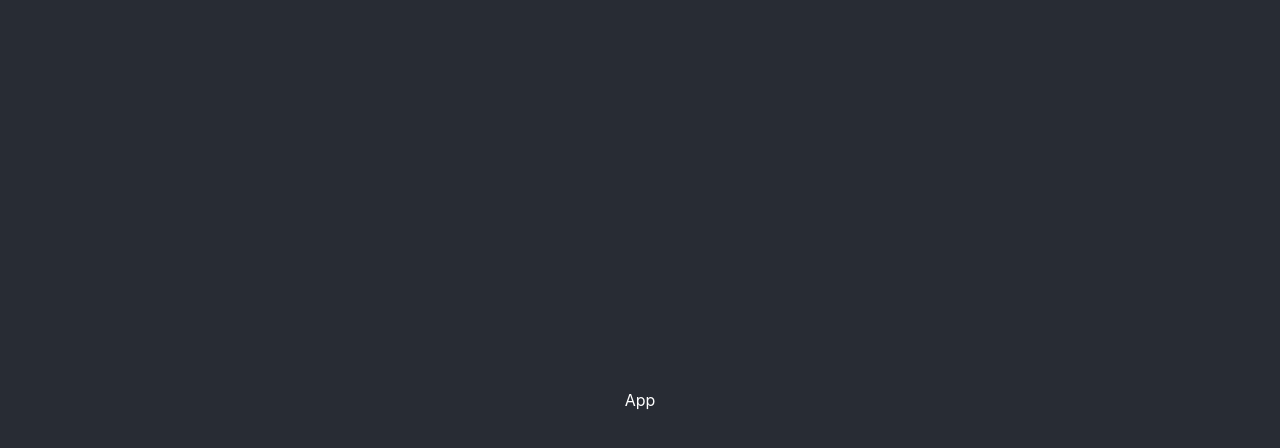
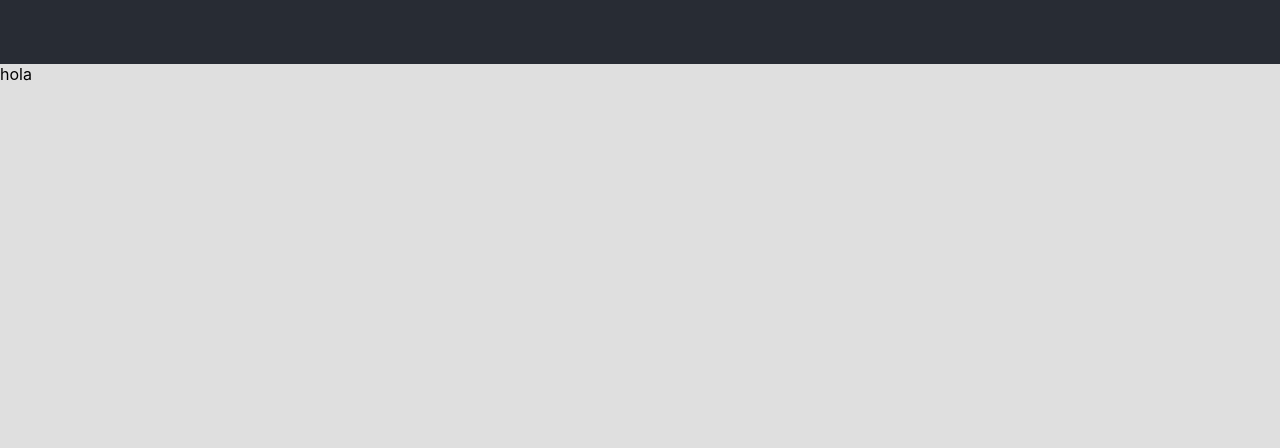
Before and after one commit to DavidMoranchel/rs-14g, a React (Create React App) app: page / in a window 1280 px wide. Shown: the top 448 px of the page. Built offline with nearby package versions, Linux system fonts and the light colour scheme.

Commit message:
feat: GET users

```diff
--- a/src/App.css
+++ b/src/App.css
@@ -1,42 +1,3 @@
-.App {
-	text-align: center;
-}
-
-.App-logo {
-	height: 40vmin;
-	pointer-events: none;
-}
-
-@media (prefers-reduced-motion: no-preference) {
-	.App-logo {
-		animation: App-logo-spin infinite 20s linear;
-	}
-}
-
-.App-header {
-	background-color: #282c34;
-	min-height: 100vh;
-	display: flex;
-	flex-direction: column;
-	align-items: center;
-	justify-content: center;
-	font-size: calc(10px + 2vmin);
-	color: white;
-}
-
-.App-link {
-	color: #61dafb;
-}
-
-@keyframes App-logo-spin {
-	from {
-		transform: rotate(0deg);
-	}
-	to {
-		transform: rotate(360deg);
-	}
-}
-
 .fixed-container {
 	width: 100vw;
 	height: 100px;
@@ -77,3 +38,54 @@
 	display: flex;
 	flex-direction: column;
 }
+
+/* NEW */
+.main {
+	width: 100vw;
+	height: 100vh;
+	display: flex;
+	flex-direction: column;
+	background-color: #dfdfdf;
+	box-sizing: border-box;
+}
+
+.main-nav {
+	width: 100%;
+	height: 70px;
+	background-color: #282c34;
+	display: flex;
+	justify-content: space-around;
+	box-sizing: border-box;
+	padding: 0 10px;
+}
+
+.main-content {
+	height: calc(100vh - 50px);
+	padding: 0;
+	width: 100%;
+	height: 100%;
+	display: flex;
+}
+
+.content {
+	flex-wrap: 1;
+	flex: 1;
+}
+
+.aside {
+	flex-wrap: 1;
+}
+
+.link {
+	color: white;
+	font-weight: bold;
+	font-size: large;
+	display: flex;
+	justify-content: center;
+	align-items: center;
+	cursor: pointer;
+}
+
+.link:hover {
+	color: #4d5361;
+}
--- a/src/App.js
+++ b/src/App.js
@@ -1,7 +1,21 @@
 import "./App.css";
 
+import { Outlet } from "react-router-dom";
+
 function App() {
-	return <div className="container">App</div>;
+	return (
+		<div className="main">
+			<nav className="main-nav">
+				{/* <a className="link">Link 1</a>
+				<a className="link">Link 1</a>
+				<a className="link">Link 1</a>
+				<a className="link">Link 1</a> */}
+			</nav>
+			<div className="main-content">
+				<Outlet />
+			</div>
+		</div>
+	);
 }
 
 export default App;
--- /dev/null
+++ b/src/components/Li/index.js
@@ -0,0 +1,11 @@
+import React from "react";
+
+function Li({ firstName, lastName }) {
+	return (
+		<li>
+			{firstName} {lastName}
+		</li>
+	);
+}
+
+export default Li;
--- a/src/index.js
+++ b/src/index.js
@@ -7,15 +7,18 @@ import { BrowserRouter, Routes, Route } from "react-router-dom";
 // Pages
 import App from "./App";
 import Users from "./pages/Users";
+import Home from "./pages/Home";
 import UsersNew from "./pages/UsersNew";
 
 ReactDOM.render(
 	<React.StrictMode>
 		<BrowserRouter>
 			<Routes>
-				<Route path="/" element={<App />} />
-				<Route path="/users" element={<Users />} />
-				<Route path="/users/new" element={<UsersNew />} />
+				<Route path="/" element={<App />}>
+					<Route index element={<Home />} />
+					<Route path="users" element={<Users />} />
+				</Route>
+				{/* <Route path="/users/new" element={<UsersNew />} /> */}
 			</Routes>
 		</BrowserRouter>
 	</React.StrictMode>,
--- /dev/null
+++ b/src/pages/Home/index.js
@@ -0,0 +1,5 @@
+import React from "react";
+
+export default function Home() {
+	return <div>hola</div>;
+}
--- a/src/pages/Users/index.js
+++ b/src/pages/Users/index.js
@@ -1,5 +1,38 @@
-import React from "react";
+import React, { useEffect, useState } from "react";
+
+// Services
+import { getUsers } from "../../services/users";
+
+// Components
+import Li from "../../components/Li";
 
 export default function Users() {
-	return <div>Aqui va a ser mi lista de usuarios</div>;
+	const [users, setUsers] = useState([]);
+
+	useEffect(() => {
+		const get = async () => {
+			const response = await getUsers();
+			const parsedResponse = Object.keys(response).map((key) => {
+				const { firstName, lastName } = response[key];
+				return {
+					id: key,
+					firstName,
+					lastName,
+				};
+			});
+			setUsers(parsedResponse);
+		};
+
+		get();
+	}, []);
+
+	return (
+		<div>
+			<ul>
+				{users.map(({ id, firstName, lastName }) => (
+					<Li key={id} firstName={firstName} lastName={lastName} />
+				))}
+			</ul>
+		</div>
+	);
 }
--- a/src/services/users.js
+++ b/src/services/users.js
@@ -14,4 +14,9 @@ const createUser = async (data) => {
 	return await response.json();
 };
 
-export { createUser };
+const getUsers = async () => {
+	const response = await fetch(`${BASE_URL}${USERS_PATH}`);
+	return await response.json();
+};
+
+export { createUser, getUsers };
```
